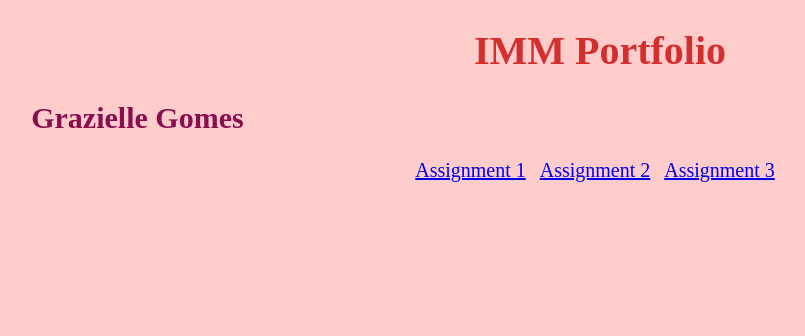
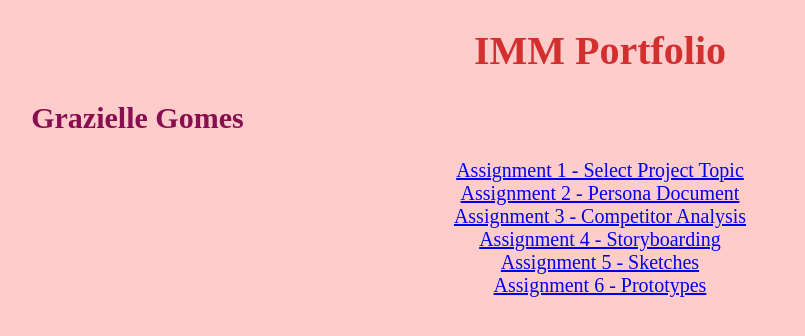
Before and after one commit to grazigomes/graziphotosvideos, a plain HTML site: page index.html in a window 1280 px wide. Shown: the whole page, without its empty margins (40-845 px from the left). Drawn offline with Linux system fonts and the light colour scheme.

Commit message:
Add files via upload

```diff
--- a/index.html
+++ b/index.html
@@ -35,9 +35,12 @@
 		<h2>Grazielle Gomes</h2>
 
 		<nav>
-   <a href="assignment1.pdf">Assignment 1</a> &nbsp;
-   <a href="assignment2.pdf"> Assignment 2</a> &nbsp;
-   <a href="assignment3.pdf"> Assignment 3</a> &nbsp;
+   <a href="assignment1.pdf">Assignment 1 - Select Project Topic</a> <br>
+   <a href="assignment2.pdf"> Assignment 2 - Persona Document</a> <br>
+   <a href="assignment3.pdf"> Assignment 3 - Competitor Analysis</a> <br>
+   <a href="assignment4.pdf"> Assignment 4 - Storyboarding</a> <br>
+   <a href="assignment5.pdf"> Assignment 5 - Sketches</a> <br>
+   <a href="https://marvelapp.com/87d7hcd/screen/66974028"> Assignment 6 - Prototypes</a> <br>
       </nav>
 
 
```
Also changed, not shown: 2 other files.
